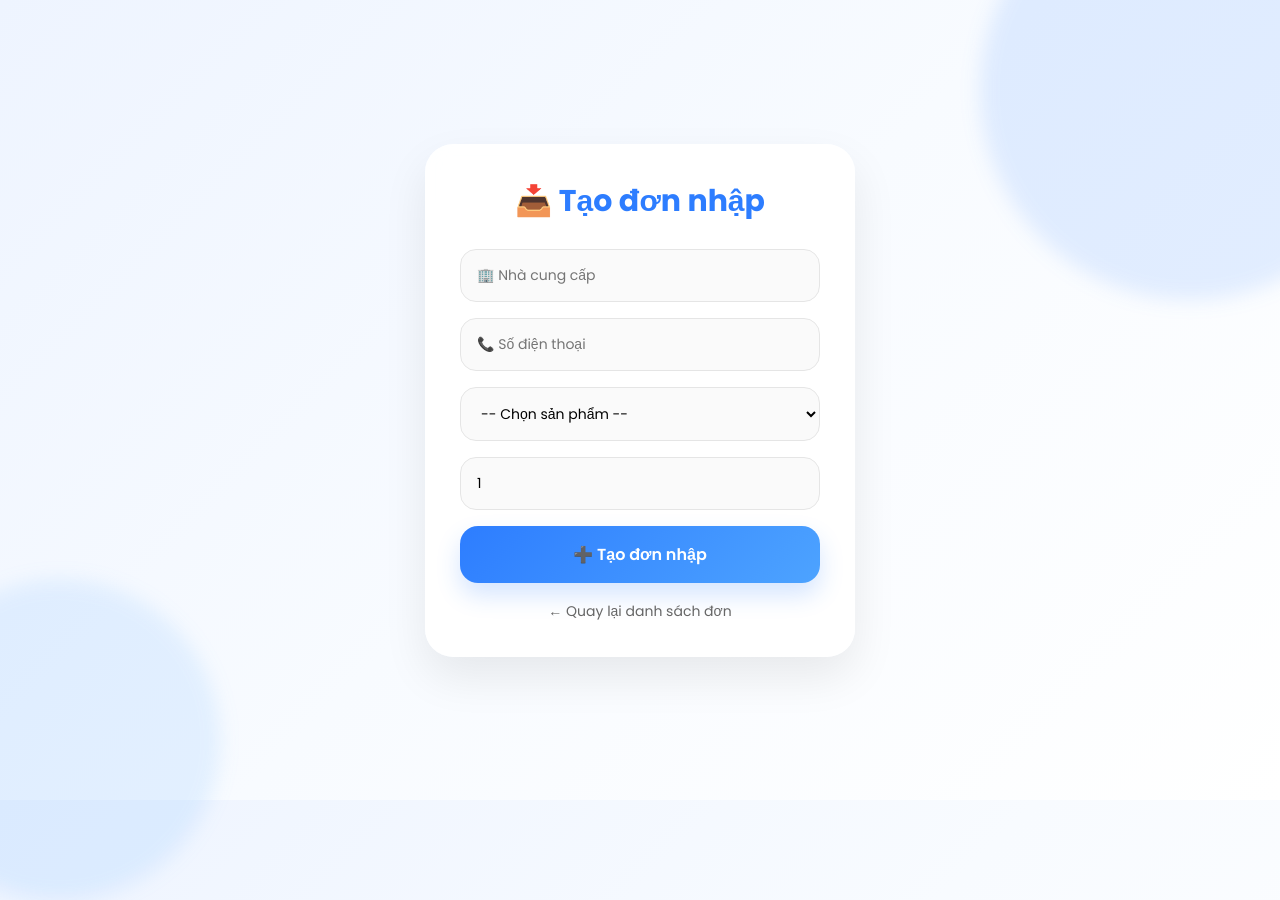
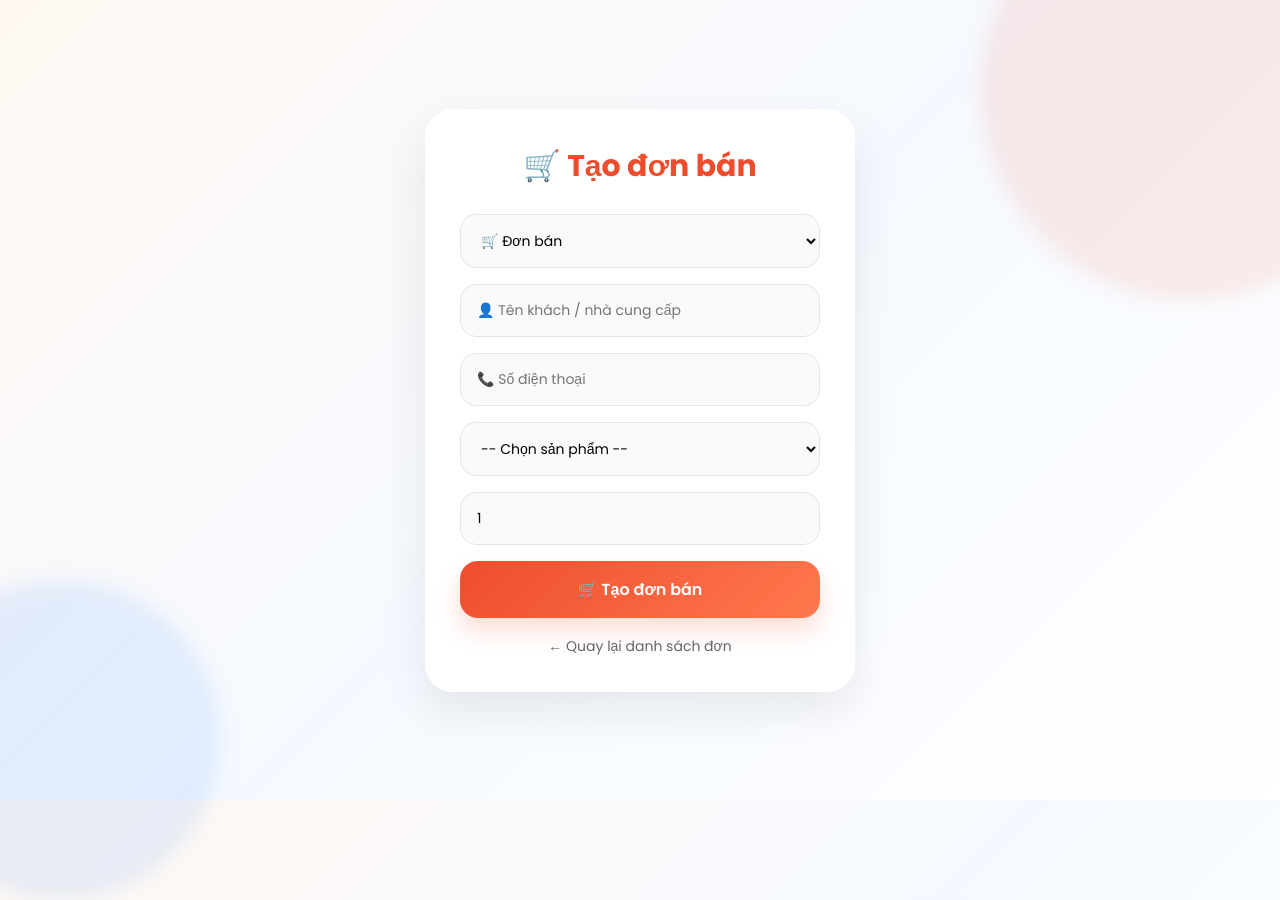
Before and after one commit to CN-DX23TT10-nguyenvankiet-kietnv251194/gom-shop, a PHP site: page /create_order.php in a window 1280 px wide; the page is wider, and only the part inside the window is pictured. Run offline with PHP 8.4, Linux system fonts and the light colour scheme; tables that the repository leaves empty or names only in its code hold one stand-in row (values such as "Sample post").

Commit message:
Update create_order.php

```diff
--- a/create_order.php
+++ b/create_order.php
@@ -6,7 +6,21 @@ if (session_status() === PHP_SESSION_NONE) {
     session_start();
 }
 
+/* =========================
+   TYPE
+========================= */
+
+$type = $_GET['type'] ?? 'ban';
+
+if(!in_array($type,['ban','nhap'])){
+    $type = 'ban';
+}
+
 $message = "";
+
+/* =========================
+   SUBMIT
+========================= */
 
 if($_SERVER['REQUEST_METHOD'] == "POST"){
 
@@ -15,13 +29,14 @@ if($_SERVER['REQUEST_METHOD'] == "POST"){
     $product_id = (int)($_POST['product_id'] ?? 0);
     $qty        = (int)($_POST['qty'] ?? 0);
 
+    /* loại đơn */
+    $type = $_POST['type'] ?? 'ban';
+
     if($customer != "" && $product_id > 0 && $qty > 0){
 
         /* =========================
-           1. TẠO ĐƠN NHẬP
+           1. TẠO ĐƠN
         ========================== */
-
-        $type = "nhap";
 
         $stmt = $conn->prepare("
             INSERT INTO orders(customer, phone, type)
@@ -49,14 +64,27 @@ if($_SERVER['REQUEST_METHOD'] == "POST"){
            3. CẬP NHẬT TỒN KHO
         ========================== */
 
-        $conn->query("
-            UPDATE products
-            SET stock = stock + $qty
-            WHERE id = $product_id
-        ");
+        if($type == "ban"){
+
+            // bán => trừ kho
+            $conn->query("
+                UPDATE products
+                SET stock = stock - $qty
+                WHERE id = $product_id
+            ");
+
+        }else{
+
+            // nhập => cộng kho
+            $conn->query("
+                UPDATE products
+                SET stock = stock + $qty
+                WHERE id = $product_id
+            ");
+        }
 
         /* DONE */
-        header("Location: orders.php?type=nhap");
+        header("Location: orders.php?type=".$type);
         exit;
 
     }else{
@@ -72,7 +100,7 @@ if($_SERVER['REQUEST_METHOD'] == "POST"){
 <meta charset="UTF-8">
 <meta name="viewport" content="width=device-width, initial-scale=1.0">
 
-<title>Tạo đơn nhập</title>
+<title>Tạo đơn hàng</title>
 
 <link href="https://fonts.googleapis.com/css2?family=Poppins:wght@400;500;600;700&display=swap" rel="stylesheet">
 
@@ -99,7 +127,7 @@ body{
     padding:30px;
 
     background:
-    linear-gradient(135deg,#eef4ff,#f8fbff,#ffffff);
+    linear-gradient(135deg,#fff8f2,#f5f9ff,#ffffff);
 
     overflow:hidden;
 
@@ -117,7 +145,7 @@ body::before{
     height:420px;
 
     background:
-    rgba(45,125,255,0.12);
+    rgba(238,77,45,0.10);
 
     border-radius:50%;
 
@@ -137,7 +165,7 @@ body::after{
     height:320px;
 
     background:
-    rgba(77,163,255,0.12);
+    rgba(45,125,255,0.10);
 
     border-radius:50%;
 
@@ -198,7 +226,7 @@ h3{
 
     font-size:30px;
 
-    color:#2d7dff;
+    color:#ee4d2d;
 
     font-weight:700;
 }
@@ -259,12 +287,12 @@ select{
 input:focus,
 select:focus{
 
-    border-color:#2d7dff;
+    border-color:#ee4d2d;
 
     background:#fff;
 
     box-shadow:
-    0 0 0 4px rgba(45,125,255,0.08);
+    0 0 0 4px rgba(238,77,45,0.08);
 }
 
 /* BUTTON */
@@ -275,7 +303,7 @@ button{
     padding:16px;
 
     background:
-    linear-gradient(135deg,#2d7dff,#4da3ff);
+    linear-gradient(135deg,#ee4d2d,#ff784e);
 
     color:#fff;
 
@@ -291,7 +319,7 @@ button{
     transition:0.3s;
 
     box-shadow:
-    0 12px 24px rgba(45,125,255,0.2);
+    0 12px 24px rgba(238,77,45,0.2);
 }
 
 button:hover{
@@ -300,7 +328,7 @@ button:hover{
     translateY(-4px);
 
     box-shadow:
-    0 18px 30px rgba(45,125,255,0.3);
+    0 18px 30px rgba(238,77,45,0.3);
 }
 
 /* BACK */
@@ -323,7 +351,7 @@ button:hover{
 
 .back:hover{
 
-    color:#2d7dff;
+    color:#ee4d2d;
 
     transform:
     translateX(-3px);
@@ -355,7 +383,11 @@ button:hover{
 <div class="box">
 
     <h3>
-        📥 Tạo đơn nhập
+
+        <?= $type=='ban'
+        ? '🛒 Tạo đơn bán'
+        : '📥 Tạo đơn nhập' ?>
+
     </h3>
 
     <?php if($message != ""): ?>
@@ -368,17 +400,39 @@ button:hover{
 
     <form method="POST">
 
+        <!-- TYPE -->
+        <select name="type" required>
+
+            <option value="ban"
+                <?= $type=='ban'?'selected':'' ?>>
+
+                🛒 Đơn bán
+
+            </option>
+
+            <option value="nhap"
+                <?= $type=='nhap'?'selected':'' ?>>
+
+                📥 Đơn nhập
+
+            </option>
+
+        </select>
+
+        <!-- CUSTOMER -->
         <input
             name="customer"
-            placeholder="🏢 Nhà cung cấp"
+            placeholder="👤 Tên khách / nhà cung cấp"
             required
         >
 
+        <!-- PHONE -->
         <input
             name="phone"
             placeholder="📞 Số điện thoại"
         >
 
+        <!-- PRODUCT -->
         <select name="product_id" required>
 
             <option value="">
@@ -386,7 +440,11 @@ button:hover{
             </option>
 
             <?php
-            $res = $conn->query("SELECT id,name FROM products ORDER BY id DESC");
+            $res = $conn->query("
+                SELECT id,name
+                FROM products
+                ORDER BY id DESC
+            ");
 
             while($p = $res->fetch_assoc()):
             ?>
@@ -401,6 +459,7 @@ button:hover{
 
         </select>
 
+        <!-- QTY -->
         <input
             type="number"
             name="qty"
@@ -409,13 +468,18 @@ button:hover{
             required
         >
 
+        <!-- BUTTON -->
         <button type="submit">
-            ➕ Tạo đơn nhập
+
+            <?= $type=='ban'
+            ? '🛒 Tạo đơn bán'
+            : '📥 Tạo đơn nhập' ?>
+
         </button>
 
     </form>
 
-    <a class="back" href="orders.php?type=nhap">
+    <a class="back" href="orders.php?type=<?= $type ?>">
 
         ← Quay lại danh sách đơn
 
```
